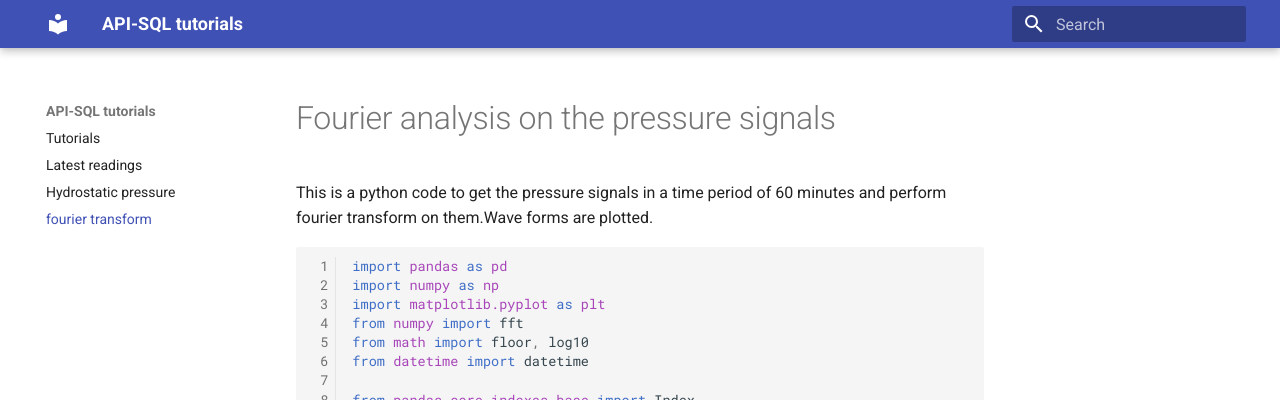
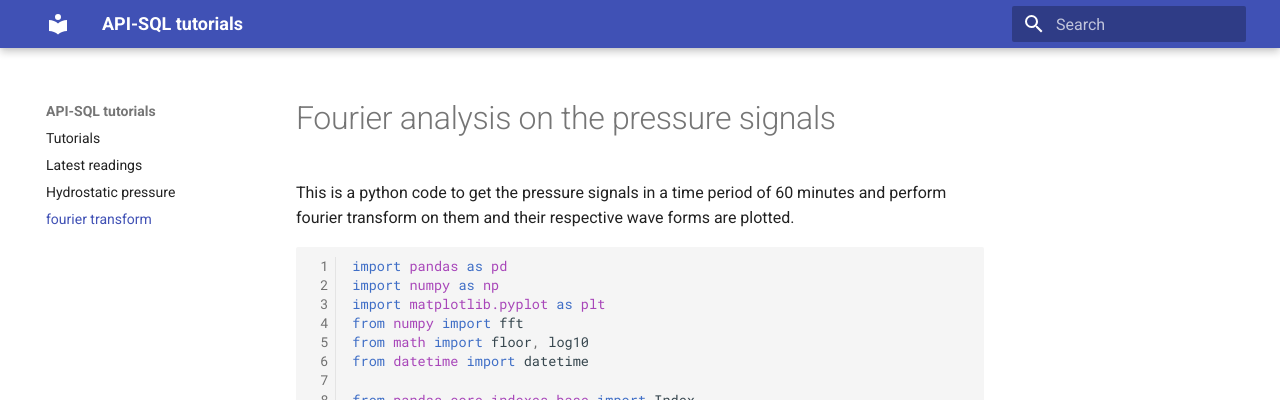
Before and after one commit to TOKU-Systems/tutorials, an MkDocs documentation site: the page built from docs/fourier-transform/index.md, in a window 1280 px wide and 1247 px high. Shown: the top 400 px of the window. Built offline with MkDocs 1.6.1 and Material for MkDocs 9.7.7, drawn with Linux system fonts in a browser that asks for light colours.

````diff
--- a/docs/fourier-transform/index.md
+++ b/docs/fourier-transform/index.md
@@ -1,7 +1,7 @@
 # Fourier analysis on the pressure signals
 
 This is a python code to get the pressure signals in a time period of 60 minutes
-and perform fourier transform on them.Wave forms are plotted.
+and perform fourier transform on them and their respective wave forms are plotted.
 
 ```python
 import pandas as pd
````
